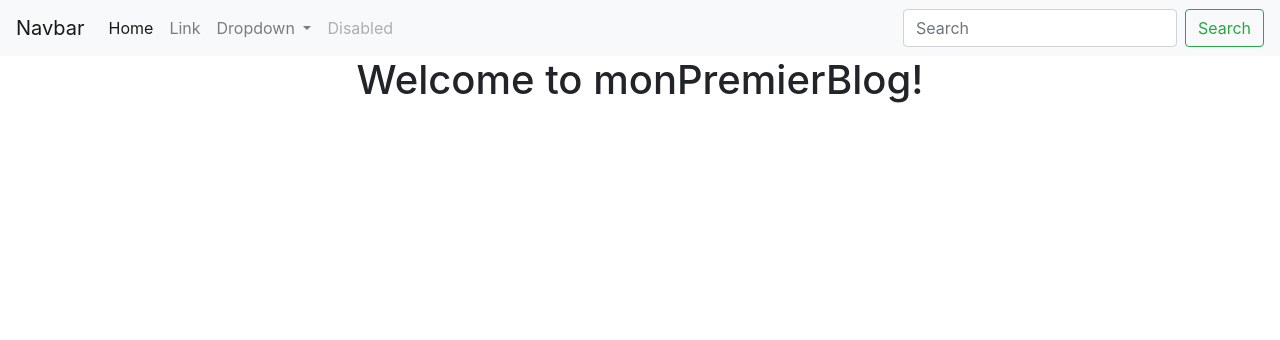
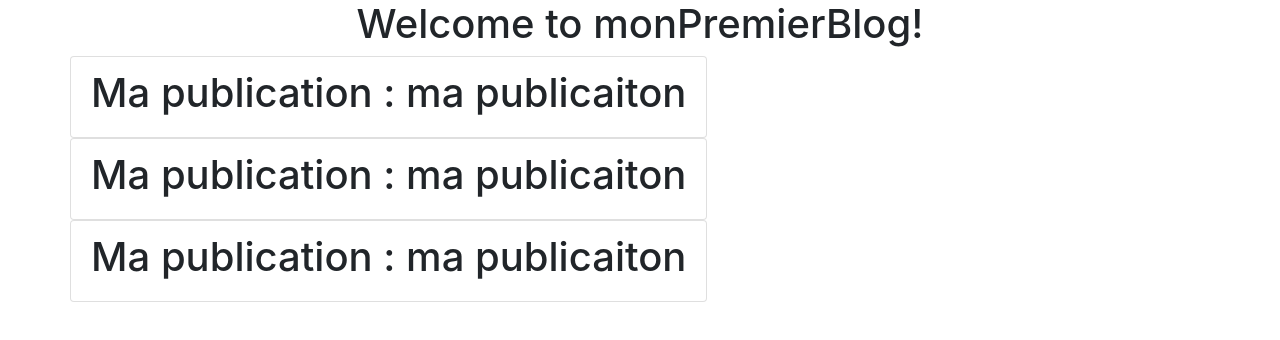
Before and after one commit to Pmasquilier/BlogAngular, an Angular app: page / in a window 1280 px wide. Shown: the top 340 px of the page. Built offline with nearby package versions, Linux system fonts and the light colour scheme.

Commit message:
ajout du premier component : ma publication

```diff
--- a/src/app/app.component.html
+++ b/src/app/app.component.html
@@ -1,42 +1,20 @@
-<!--The content below is only a placeholder and can be replaced.-->
-
-<nav class="navbar navbar-expand-lg navbar-light bg-light">
-  <a class="navbar-brand" href="#">Navbar</a>
-  <button class="navbar-toggler" type="button" data-toggle="collapse" data-target="#navbarSupportedContent" aria-controls="navbarSupportedContent" aria-expanded="false" aria-label="Toggle navigation">
-    <span class="navbar-toggler-icon"></span>
-  </button>
-
-  <div class="collapse navbar-collapse" id="navbarSupportedContent">
-    <ul class="navbar-nav mr-auto">
-      <li class="nav-item active">
-        <a class="nav-link" href="#">Home <span class="sr-only">(current)</span></a>
-      </li>
-      <li class="nav-item">
-        <a class="nav-link" href="#">Link</a>
-      </li>
-      <li class="nav-item dropdown">
-        <a class="nav-link dropdown-toggle" href="#" id="navbarDropdown" role="button" data-toggle="dropdown" aria-haspopup="true" aria-expanded="false">
-          Dropdown
-        </a>
-        <div class="dropdown-menu" aria-labelledby="navbarDropdown">
-          <a class="dropdown-item" href="#">Action</a>
-          <a class="dropdown-item" href="#">Another action</a>
-          <div class="dropdown-divider"></div>
-          <a class="dropdown-item" href="#">Something else here</a>
-        </div>
-      </li>
-      <li class="nav-item">
-        <a class="nav-link disabled" href="#">Disabled</a>
-      </li>
-    </ul>
-    <form class="form-inline my-2 my-lg-0">
-      <input class="form-control mr-sm-2" type="search" placeholder="Search" aria-label="Search">
-      <button class="btn btn-outline-success my-2 my-sm-0" type="submit">Search</button>
-    </form>
-  </div>
-</nav>
 <div style="text-align:center">
   <h1>
     Welcome to {{ title }}!
   </h1>
 </div>
+
+
+<div class="container">
+  <div class="row">
+    <div class="col-xs-12">
+      <ul class="list-group">
+
+        <app-ma-publication></app-ma-publication>
+        <app-ma-publication></app-ma-publication>
+        <app-ma-publication></app-ma-publication>
+
+      </ul>
+    </div>
+  </div>
+</div>
--- a/src/app/ma-publication/ma-publication.component.html
+++ b/src/app/ma-publication/ma-publication.component.html
@@ -1,3 +1,5 @@
-<p>
-  ma-publication works!
-</p>
+<li class="list-group-item">
+  <h1>
+    Ma publication : {{ MaPublicationName }}
+  </h1>
+</li>
--- a/src/app/ma-publication/ma-publication.component.ts
+++ b/src/app/ma-publication/ma-publication.component.ts
@@ -7,9 +7,15 @@ import { Component, OnInit } from '@angular/core';
 })
 export class MaPublicationComponent implements OnInit {
 
+  MaPublicationName = 'ma publicaiton';
+
   constructor() { }
 
   ngOnInit() {
   }
 
+  getName() {
+    return this.MaPublicationName;
+  }
+
 }
```
